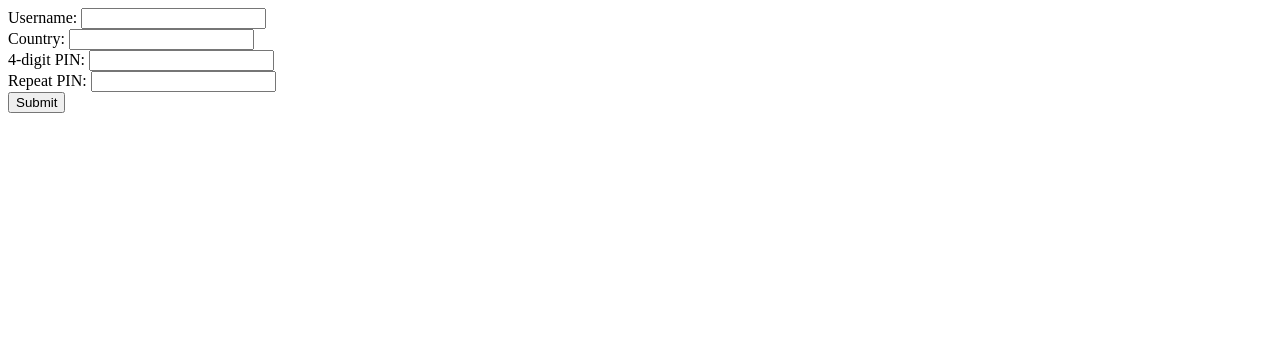
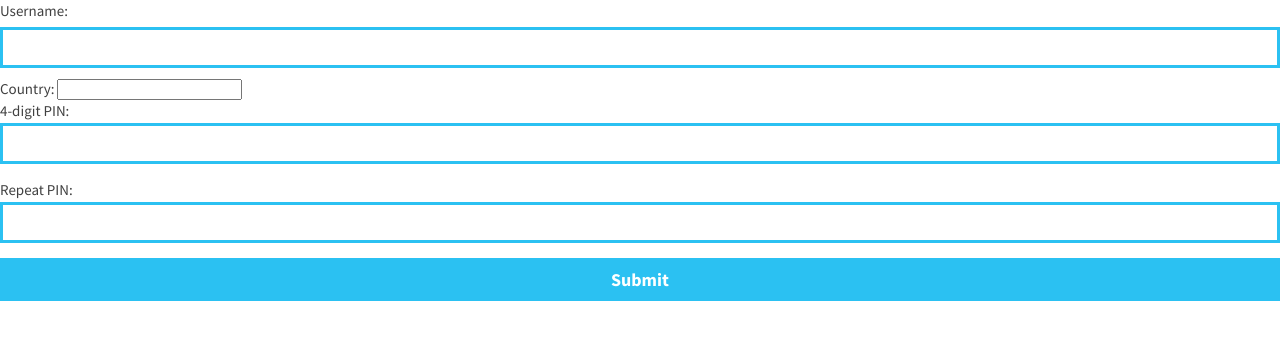
Before and after one commit to doc-divago/simpleForm, a plain HTML site: page index.html in a window 1280 px wide. Drawn offline with Linux system fonts and the light colour scheme.

Commit message:
T042 - Styling

```diff
--- a/index.html
+++ b/index.html
@@ -2,7 +2,48 @@
 <html lang="en" dir="ltr">
   <head>
     <meta charset="utf-8">
-    <title>T0416</title>
+    <link href='https://fonts.googleapis.com/css?family=Source+Sans+Pro:400,700' rel='stylesheet'>
+    <title>T042</title>
+    <style>
+      body {
+        color:#404040;
+        font:400 15px/22px 'Source Sans Pro', 'Helvetica Neue', Sans-serif;
+        margin:0;
+        padding:0;
+        -webkit-font-smoothing:antialiased;
+      }
+
+      * {
+        -webkit-box-sizing:border-box;
+        -moz-box-sizing:border-box;
+        box-sizing:border-box;
+      }
+      input[type="text"]{
+        width:100%;
+        margin-top:5px;
+        margin-bottom:10px;
+        padding:10px;
+        border:3px solid #2BC1F2
+      }
+      input[type="password"]{
+        width:100%;
+        margin-top:1px;
+        margin-bottom:15px;
+        padding:10px;
+        border:3px solid #2BC1F2
+      }
+      input[type="submit"]{
+        width:100%;
+        padding:10px 45px;
+        background-color:#2BC1F2;
+        border:none;
+        color:#fff;
+        font-size:18px;
+        font-weight:700;
+        cursor:pointer;
+        font-family:'Source Sans Pro',sans-serif
+      }
+    </style>
   </head>
   <body>
     <form  action="map.html" name="signup">
```
